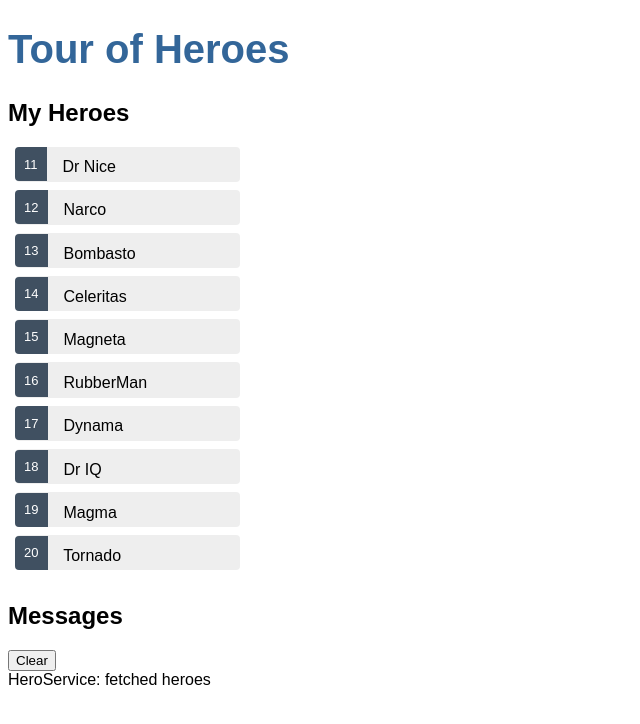
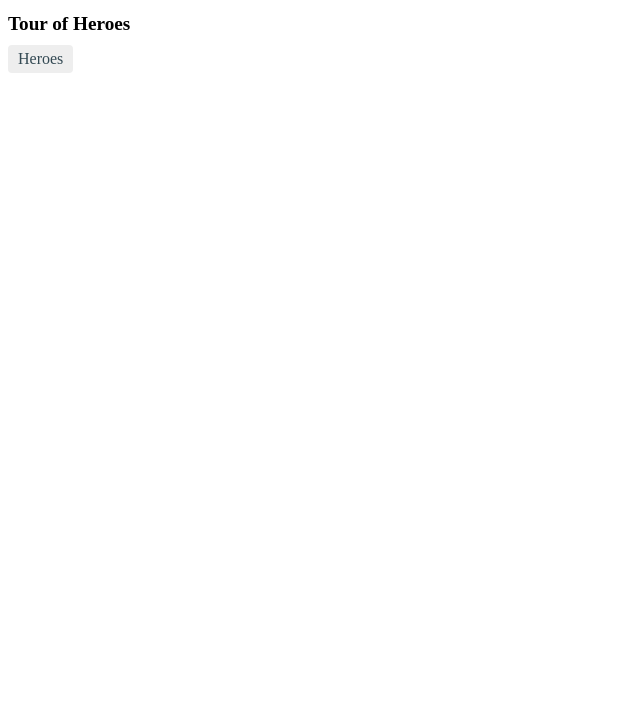
Before and after one commit to sjochen/tour-of-heros, an Angular app in the folder angular-tour-of-heroes/: page / in a window 1280 px wide. Shown: the top 724 px of the page, without its empty margins (0-640 px from the left). Built offline with nearby package versions, Linux system fonts and the light colour scheme.

Commit message:
added basic routing and link so user can route to heroes

```diff
--- a/angular-tour-of-heroes/src/app/app.component.css
+++ b/angular-tour-of-heroes/src/app/app.component.css
@@ -1,22 +1,28 @@
-/* Application-wide Styles */
+/* AppComponent's private CSS styles */
 h1 {
-    color: #369;
-    font-family: Arial, Helvetica, sans-serif;
-    font-size: 250%;
-  }
-  h2, h3 {
-    color: #444;
-    font-family: Arial, Helvetica, sans-serif;
-    font-weight: lighter;
-  }
-  body {
-    margin: 2em;
-  }
-  body, input[type="text"], button {
-    color: #333;
-    font-family: Cambria, Georgia;
-  }
-  /* everywhere else */
-  * {
-    font-family: Arial, Helvetica, sans-serif;
-  }
+  font-size: 1.2em;
+  margin-bottom: 0;
+}
+h2 {
+  font-size: 2em;
+  margin-top: 0;
+  padding-top: 0;
+}
+nav a {
+  padding: 5px 10px;
+  text-decoration: none;
+  margin-top: 10px;
+  display: inline-block;
+  background-color: #eee;
+  border-radius: 4px;
+}
+nav a:visited, a:link {
+  color: #334953;
+}
+nav a:hover {
+  color: #039be5;
+  background-color: #cfd8dc;
+}
+nav a.active {
+  color: #039be5;
+}
--- a/angular-tour-of-heroes/src/app/app.component.html
+++ b/angular-tour-of-heroes/src/app/app.component.html
@@ -1,4 +1,7 @@
 <h1>{{title}}</h1>
 
-<app-heroes></app-heroes>
+<nav>
+  <a routerLink="/heroes">Heroes</a>
+</nav>
+<router-outlet></router-outlet>
 <app-messages></app-messages>
--- a/angular-tour-of-heroes/src/app/app.module.ts
+++ b/angular-tour-of-heroes/src/app/app.module.ts
@@ -1,11 +1,13 @@
 import { BrowserModule } from '@angular/platform-browser';
 import { NgModule } from '@angular/core';
 import { FormsModule } from '@angular/forms';
+
 
 import { AppComponent } from './app.component';
 import { HeroesComponent } from './heroes/heroes.component';
 import { HeroDetailComponent } from './hero-detail/hero-detail.component';
 import { MessagesComponent } from './messages/messages.component';
+import { AppRoutingModule } from './app-routing.module';
 
 @NgModule({
    declarations: [
@@ -16,7 +18,8 @@
    ],
    imports: [
       BrowserModule,
-      FormsModule
+      FormsModule,
+      AppRoutingModule
    ],
    providers: [],
    bootstrap: [
```
Also changed, not shown: angular-tour-of-heroes/src/app/app-routing.module.ts (added, +13 -0 lines).
